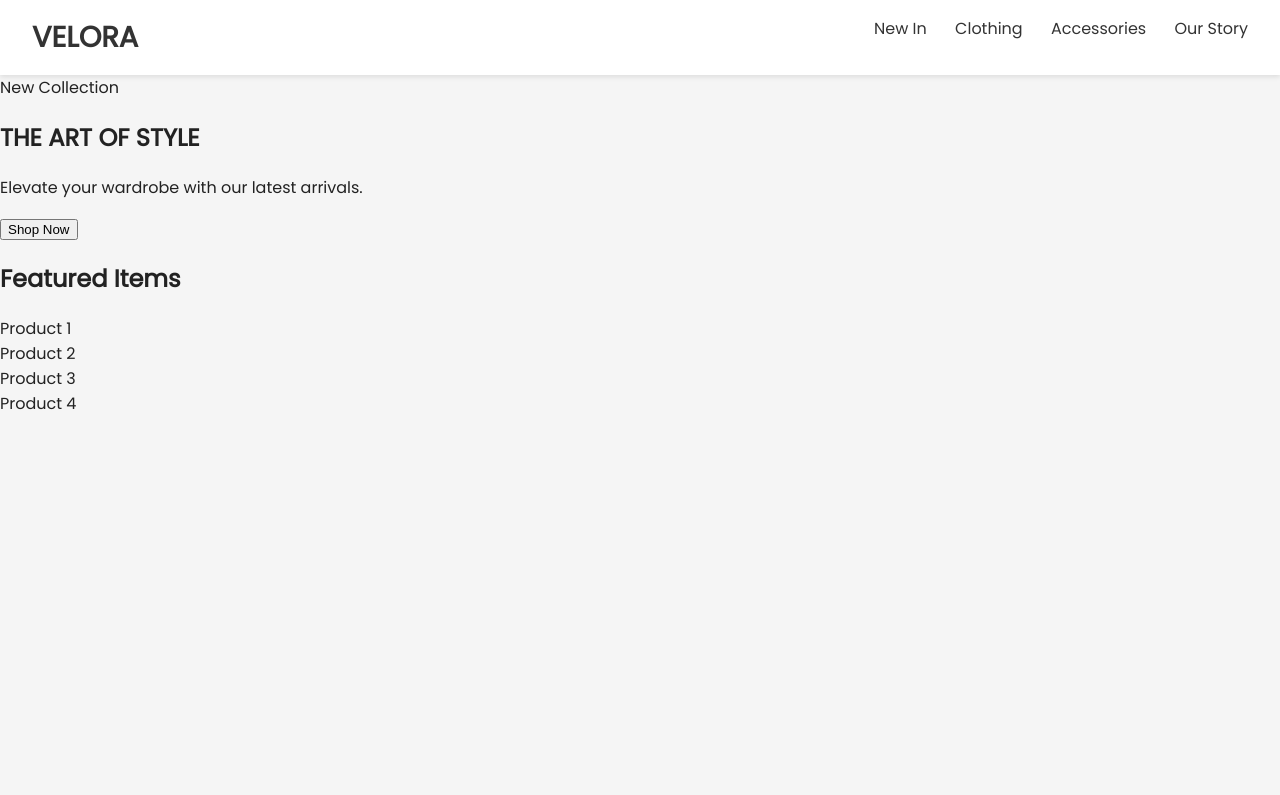
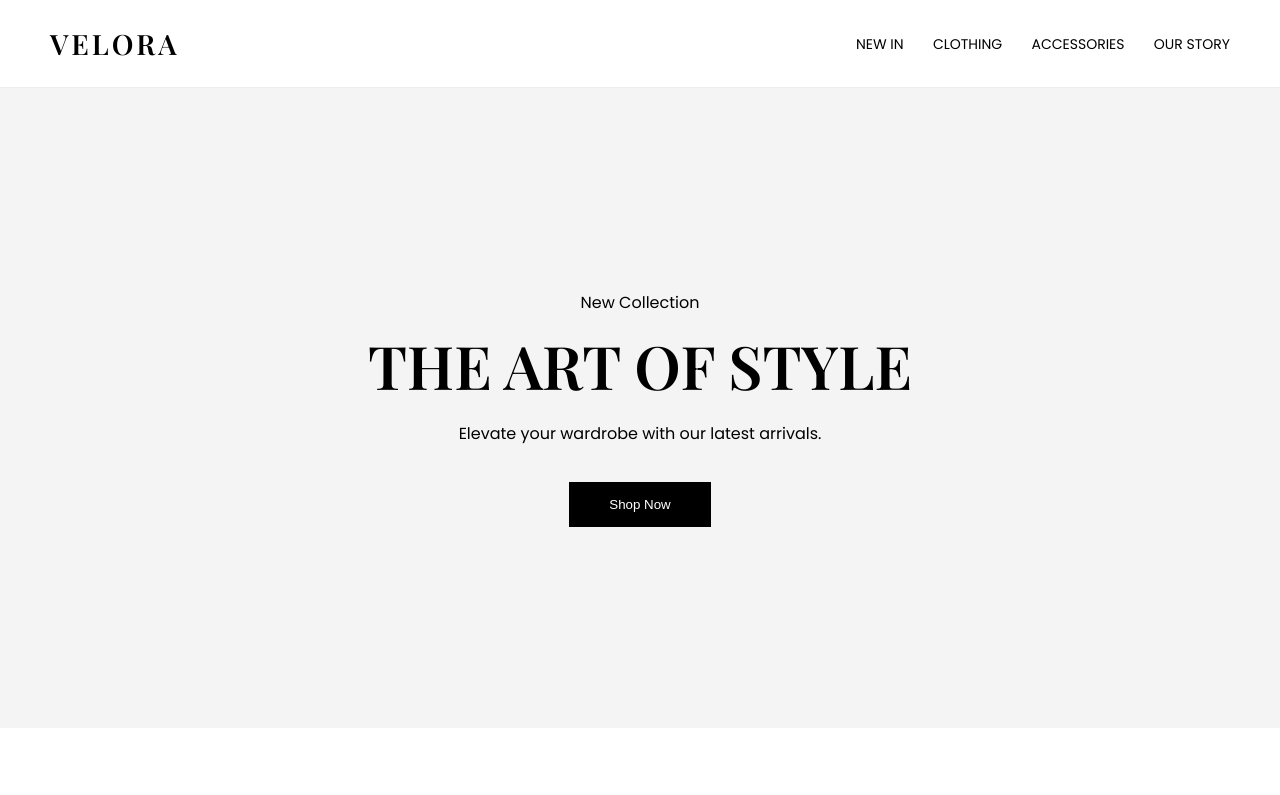
Before and after one commit to mshmhasan1-afk/VeloraWebsite, a plain HTML site: page index.html in a window 1280 px wide. Shown: the top 795 px of the page. Drawn offline with nearby package versions, Linux system fonts and the light colour scheme.

Commit message:
Update style.css

```diff
--- a/style.css
+++ b/style.css
@@ -1,103 +1,75 @@
-/* style.css */
 body {
-  font-family: 'Poppins', sans-serif;
     margin: 0;
     padding: 0;
-  color: #222;
-  background-color: #f5f5f5;
+    font-family: 'Poppins', sans-serif;
 }
 
 header {
     display: flex;
     justify-content: space-between;
-  padding: 1rem 2rem;
-  background-color: #fff;
-  box-shadow: 0 2px 5px rgba(0,0,0,0.1);
-  position: sticky;
-  top: 0;
-  z-index: 100;
+    align-items: center;
+    padding: 25px 50px;
+    background: white;
+    border-bottom: 1px solid #eee;
 }
 
-header .logo {
-  font-size: 1.8rem;
+.logo {
+    font-family: 'Playfair Display', serif;
+    font-size: 28px;
+    letter-spacing: 3px;
     font-weight: bold;
-  color: #333;
 }
 
-header nav a {
-  margin-left: 1.5rem;
+nav a {
+    margin-left: 25px;
     text-decoration: none;
-  color: #333;
-  font-weight: 500;
-  transition: color 0.3s;
+    color: black;
+    font-size: 14px;
+    text-transform: uppercase;
 }
 
-header nav a:hover {
-  color: #d2691e; /* luxurious accent color */
-}
-
-.hero {
-  text-align: center;
-  padding: 4rem 2rem;
-  background: linear-gradient(135deg, #fdfcfb, #e2d1c3);
-}
-
-.hero h1 {
-  font-size: 3rem;
-  margin-bottom: 1rem;
-}
-
-.hero p {
-  font-size: 1.2rem;
-  margin-bottom: 2rem;
-}
-
-.btn {
-  padding: 0.7rem 1.5rem;
-  background-color: #d2691e;
-  color: #fff;
-  text-decoration: none;
-  font-weight: 600;
-  border-radius: 5px;
-  transition: background 0.3s;
-}
-
-.btn:hover {
-  background-color: #b25517;
-}
-
-.products {
-  padding: 3rem 2rem;
+/* Hero Section Placeholder */
+.hero-section {
+    height: 80vh;
+    background-color: #f4f4f4; /* Abhi picture ki jagah halka grey color */
+    display: flex;
+    align-items: center;
+    justify-content: center;
     text-align: center;
 }
 
-.product-grid {
-  display: grid;
-  grid-template-columns: repeat(auto-fit, minmax(200px, 1fr));
-  gap: 2rem;
-  margin-top: 2rem;
+.hero-text h1 {
+    font-family: 'Playfair Display', serif;
+    font-size: 60px;
+    margin: 10px 0;
 }
 
-.product-card {
-  background-color: #fff;
-  border-radius: 10px;
-  padding: 1rem;
-  box-shadow: 0 2px 10px rgba(0,0,0,0.1);
-  transition: transform 0.3s;
+.shop-btn {
+    padding: 15px 40px;
+    background: black;
+    color: white;
+    border: none;
+    cursor: pointer;
+    margin-top: 20px;
 }
 
-.product-card:hover {
-  transform: translateY(-5px);
+.featured-products {
+    padding: 50px;
+    text-align: center;
 }
 
-.product-card img {
-  width: 100%;
-  border-radius: 10px;
+.grid {
+    display: grid;
+    grid-template-columns: repeat(4, 1fr);
+    gap: 20px;
+    margin-top: 30px;
 }
 
-footer {
-  text-align: center;
-  padding: 2rem;
-  background-color: #fff;
-  margin-top: 2rem;
+.item-box {
+    height: 350px;
+    background: #f9f9f9;
+    border: 1px solid #eee;
+    display: flex;
+    align-items: center;
+    justify-content: center;
 }
```
Lines whose indentation alone changed are shown as unchanged.
